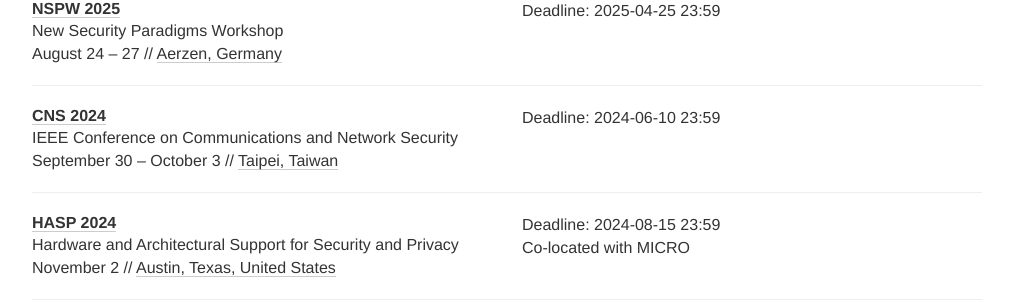
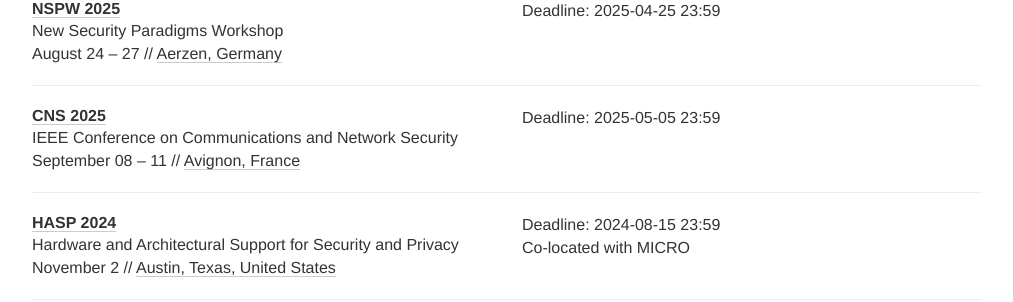
Before and after one commit to sec-deadlines/sec-deadlines.github.io, a Jekyll site: the page built from index.html, in a window 1280 px wide and 900 px high, scrolled down 13136 px. Shown: the part 153-455 px from the top of the window, without its empty margins (133-1146 px from the left). Built offline with Jekyll 4.4.1, drawn with Linux system fonts in a browser that asks for light colours; nearby versions of some CDN libraries; comment, search, counter and statistics services are not loaded.

Commit message:
Update conferences.yml

```diff
--- a/_data/conferences.yml
+++ b/_data/conferences.yml
@@ -882,11 +882,11 @@
 
 - name: CNS
   description: IEEE Conference on Communications and Network Security
-  year: 2024
-  link: https://cns2024.ieee-cns.org/
-  deadline: ["2024-06-10 23:59"]
-  date: September 30 - October 3
-  place: Taipei, Taiwan
+  year: 2025
+  link: https://cns2025.ieee-cns.org/authors/call-papers
+  deadline: ["2025-05-05 23:59"]
+  date: September 08 - 11
+  place: Avignon, France
   tags: [SEC, PRIV, CONF]
 
 - name: HASP
```
